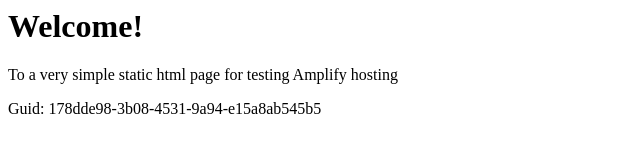
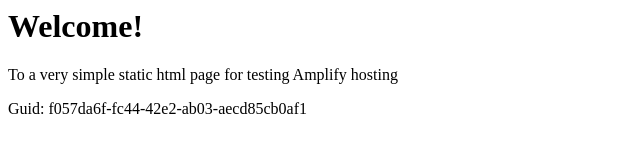
Before and after one commit to aws-aemilia-gru/Github-PR-Commit-Integration-Test-DoNotTouch-GithubWebhookPreviewCanaryTest-v1-preprod-sa-east-1, a website: page src/index.html in a window 1280 px wide. Shown: the full height of the page, 0-640 px from the left. Drawn offline with Linux system fonts and the light colour scheme.

Commit message:
commit from integ tests

```diff
--- a/src/index.html
+++ b/src/index.html
@@ -12,6 +12,6 @@
 <body>
     <h1>Welcome!</h1>
     <p>To a very simple static html page for testing Amplify hosting</p>
-    <p>Guid: 178dde98-3b08-4531-9a94-e15a8ab545b5</p></body>
+    <p>Guid: f057da6f-fc44-42e2-ab03-aecd85cb0af1</p></body>
 
 </html>
```
